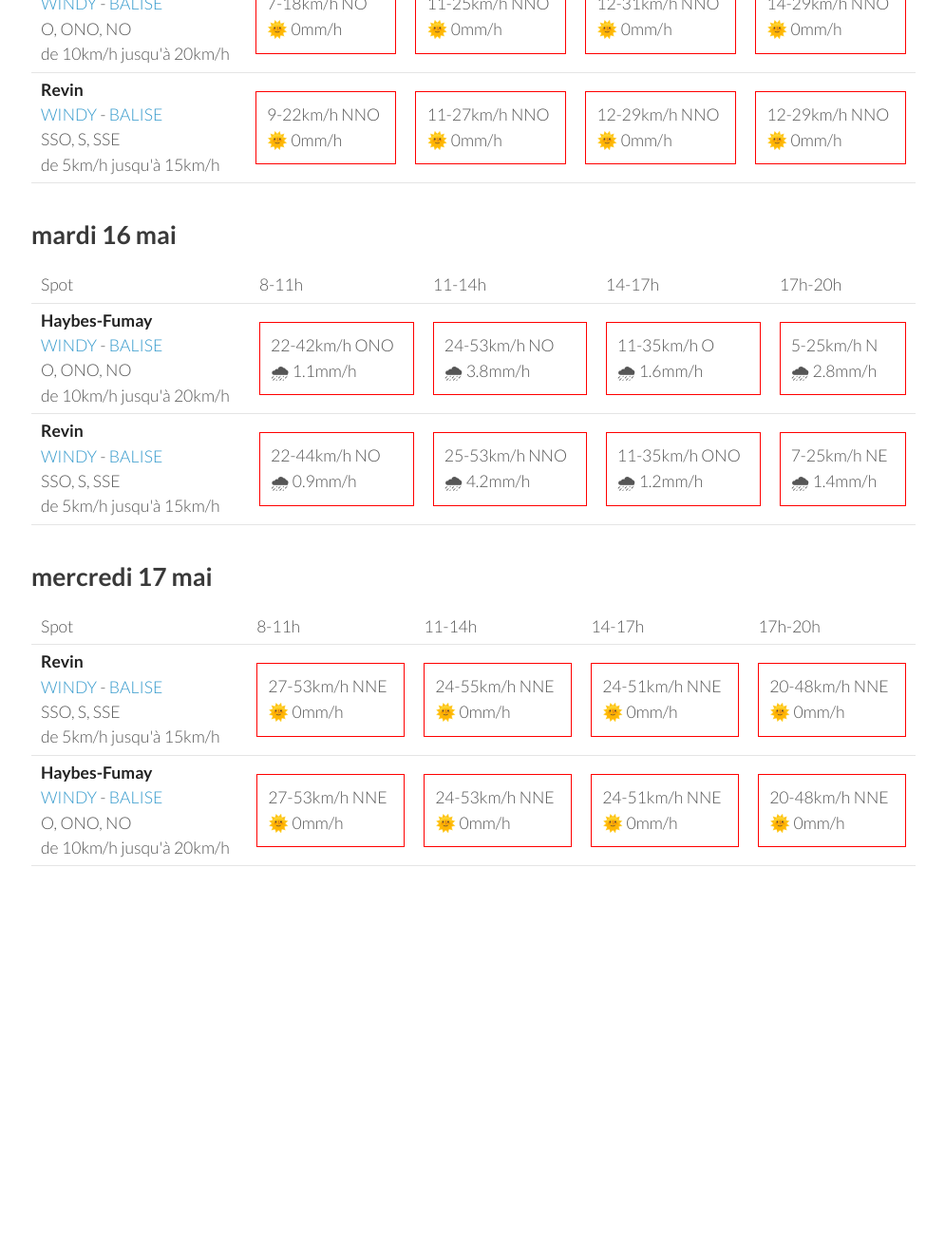
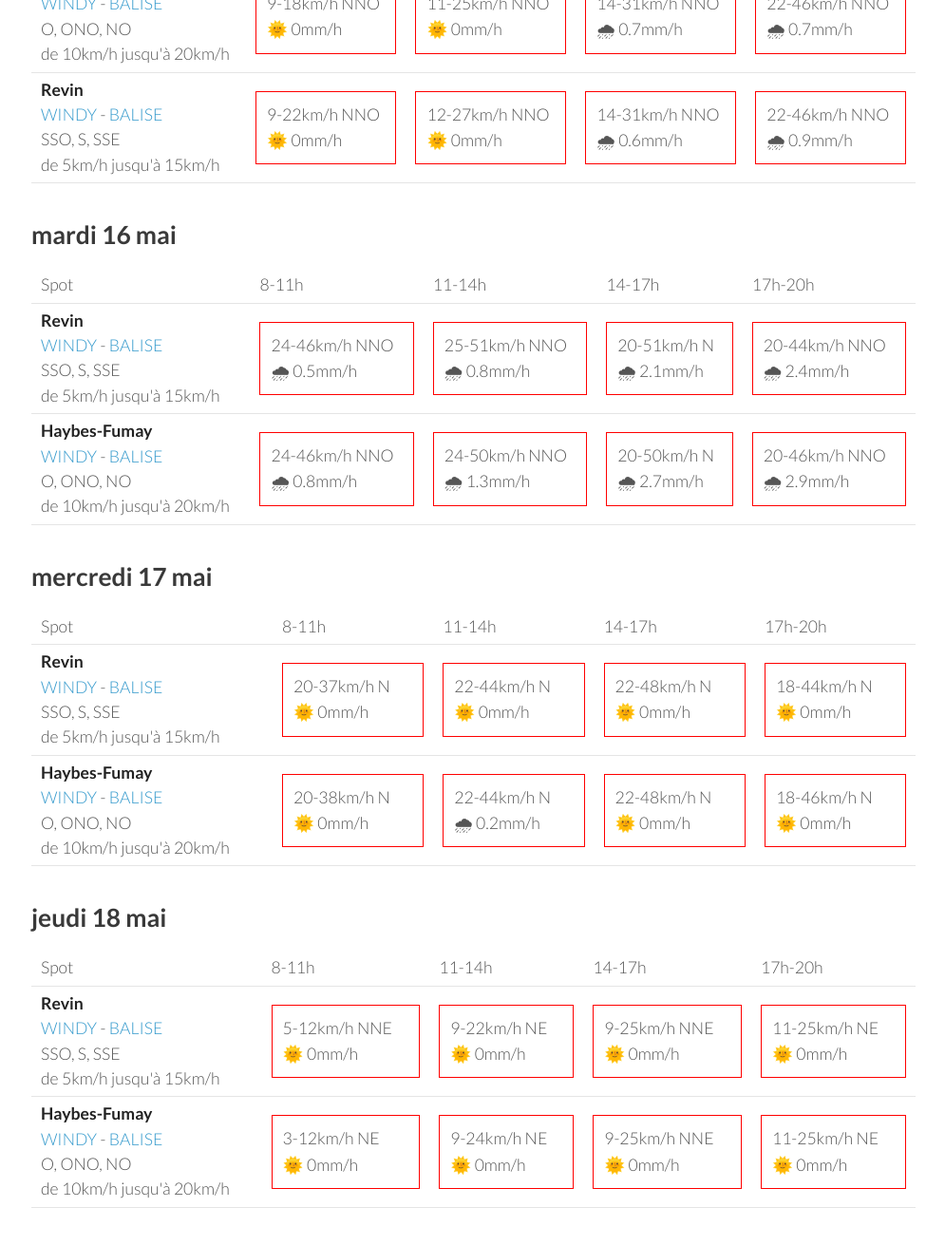
Before and after one commit to parapente-dans-le-nord/parapente-dans-le-nord.github.io, a Jekyll site: the page built from ardennes.markdown, in a window 1280 px wide and 1400 px high, scrolled down 1126 px. Shown: the top 1311 px of the window at 95% size, without its empty margins (25-1020 px from the left). Built offline with Jekyll 4.4.1, drawn with Linux system fonts in a browser that asks for light colours; before the commit the page ends 2166 px from its top, so only the background shows below that; some of the changed text lies outside the part shown.

Commit message:
update index.markdown

```diff
--- a/ardennes.markdown
+++ b/ardennes.markdown
@@ -96,10 +96,10 @@ page mise à jour le samedi 13 mai 06:10
 <tr>
         <td><strong>Haybes-Fumay</strong><br><a href="https://windy.com/49.998/4.715?49.913,4.738,10">WINDY</a> - <span class=""><a href="http://www.balisemeteo.com/balise.php?idBalise=104">BALISE</a> </span><br> <span class="vent-favorable">O, ONO, NO</span><br><span class="force-vent">de 10km/h jusqu'à 20km/h</span> </td>
 
-            <td><div class="not-flyable"><p>7-18km/h NO</p><p>🌞 0mm/h</p></div></td>
+            <td><div class="not-flyable"><p>9-18km/h NNO</p><p>🌞 0mm/h</p></div></td>
             <td><div class="not-flyable"><p>11-25km/h NNO</p><p>🌞 0mm/h</p></div></td>
-            <td><div class="not-flyable"><p>12-31km/h NNO</p><p>🌞 0mm/h</p></div></td>
-            <td><div class="not-flyable"><p>14-29km/h NNO</p><p>🌞 0mm/h</p></div></td>
+            <td><div class="not-flyable"><p>14-31km/h NNO</p><p>🌧 0.7mm/h</p></div></td>
+            <td><div class="not-flyable"><p>22-46km/h NNO</p><p>🌧 0.7mm/h</p></div></td>
 
 
     </tr>
@@ -107,9 +107,9 @@ page mise à jour le samedi 13 mai 06:10
         <td><strong>Revin</strong><br><a href="https://windy.com/49.948/4.625?49.543,4.625,8">WINDY</a> - <span class=""><a href="http://www.balisemeteo.com/balise.php?idBalise=5019">BALISE</a> </span><br> <span class="vent-favorable">SSO, S, SSE</span><br><span class="force-vent">de 5km/h jusqu'à 15km/h</span> </td>
 
             <td><div class="not-flyable"><p>9-22km/h NNO</p><p>🌞 0mm/h</p></div></td>
-            <td><div class="not-flyable"><p>11-27km/h NNO</p><p>🌞 0mm/h</p></div></td>
-            <td><div class="not-flyable"><p>12-29km/h NNO</p><p>🌞 0mm/h</p></div></td>
-            <td><div class="not-flyable"><p>12-29km/h NNO</p><p>🌞 0mm/h</p></div></td>
+            <td><div class="not-flyable"><p>12-27km/h NNO</p><p>🌞 0mm/h</p></div></td>
+            <td><div class="not-flyable"><p>14-31km/h NNO</p><p>🌧 0.6mm/h</p></div></td>
+            <td><div class="not-flyable"><p>22-46km/h NNO</p><p>🌧 0.9mm/h</p></div></td>
 
 
     </tr>
@@ -130,22 +130,22 @@ page mise à jour le samedi 13 mai 06:10
       <td>17h-20h</td>
     </tr>
 <tr>
-        <td><strong>Haybes-Fumay</strong><br><a href="https://windy.com/49.998/4.715?49.913,4.738,10">WINDY</a> - <span class=""><a href="http://www.balisemeteo.com/balise.php?idBalise=104">BALISE</a> </span><br> <span class="vent-favorable">O, ONO, NO</span><br><span class="force-vent">de 10km/h jusqu'à 20km/h</span> </td>
+        <td><strong>Revin</strong><br><a href="https://windy.com/49.948/4.625?49.543,4.625,8">WINDY</a> - <span class=""><a href="http://www.balisemeteo.com/balise.php?idBalise=5019">BALISE</a> </span><br> <span class="vent-favorable">SSO, S, SSE</span><br><span class="force-vent">de 5km/h jusqu'à 15km/h</span> </td>
 
-            <td><div class="not-flyable"><p>22-42km/h ONO</p><p>🌧 1.1mm/h</p></div></td>
-            <td><div class="not-flyable"><p>24-53km/h NO</p><p>🌧 3.8mm/h</p></div></td>
-            <td><div class="not-flyable"><p>11-35km/h O</p><p>🌧 1.6mm/h</p></div></td>
-            <td><div class="not-flyable"><p>5-25km/h N</p><p>🌧 2.8mm/h</p></div></td>
+            <td><div class="not-flyable"><p>24-46km/h NNO</p><p>🌧 0.5mm/h</p></div></td>
+            <td><div class="not-flyable"><p>25-51km/h NNO</p><p>🌧 0.8mm/h</p></div></td>
+            <td><div class="not-flyable"><p>20-51km/h N</p><p>🌧 2.1mm/h</p></div></td>
+            <td><div class="not-flyable"><p>20-44km/h NNO</p><p>🌧 2.4mm/h</p></div></td>
 
 
     </tr>
 <tr>
-        <td><strong>Revin</strong><br><a href="https://windy.com/49.948/4.625?49.543,4.625,8">WINDY</a> - <span class=""><a href="http://www.balisemeteo.com/balise.php?idBalise=5019">BALISE</a> </span><br> <span class="vent-favorable">SSO, S, SSE</span><br><span class="force-vent">de 5km/h jusqu'à 15km/h</span> </td>
+        <td><strong>Haybes-Fumay</strong><br><a href="https://windy.com/49.998/4.715?49.913,4.738,10">WINDY</a> - <span class=""><a href="http://www.balisemeteo.com/balise.php?idBalise=104">BALISE</a> </span><br> <span class="vent-favorable">O, ONO, NO</span><br><span class="force-vent">de 10km/h jusqu'à 20km/h</span> </td>
 
-            <td><div class="not-flyable"><p>22-44km/h NO</p><p>🌧 0.9mm/h</p></div></td>
-            <td><div class="not-flyable"><p>25-53km/h NNO</p><p>🌧 4.2mm/h</p></div></td>
-            <td><div class="not-flyable"><p>11-35km/h ONO</p><p>🌧 1.2mm/h</p></div></td>
-            <td><div class="not-flyable"><p>7-25km/h NE</p><p>🌧 1.4mm/h</p></div></td>
+            <td><div class="not-flyable"><p>24-46km/h NNO</p><p>🌧 0.8mm/h</p></div></td>
+            <td><div class="not-flyable"><p>24-50km/h NNO</p><p>🌧 1.3mm/h</p></div></td>
+            <td><div class="not-flyable"><p>20-50km/h N</p><p>🌧 2.7mm/h</p></div></td>
+            <td><div class="not-flyable"><p>20-46km/h NNO</p><p>🌧 2.9mm/h</p></div></td>
 
 
     </tr>
@@ -168,20 +168,20 @@ page mise à jour le samedi 13 mai 06:10
 <tr>
         <td><strong>Revin</strong><br><a href="https://windy.com/49.948/4.625?49.543,4.625,8">WINDY</a> - <span class=""><a href="http://www.balisemeteo.com/balise.php?idBalise=5019">BALISE</a> </span><br> <span class="vent-favorable">SSO, S, SSE</span><br><span class="force-vent">de 5km/h jusqu'à 15km/h</span> </td>
 
-            <td><div class="not-flyable"><p>27-53km/h NNE</p><p>🌞 0mm/h</p></div></td>
-            <td><div class="not-flyable"><p>24-55km/h NNE</p><p>🌞 0mm/h</p></div></td>
-            <td><div class="not-flyable"><p>24-51km/h NNE</p><p>🌞 0mm/h</p></div></td>
-            <td><div class="not-flyable"><p>20-48km/h NNE</p><p>🌞 0mm/h</p></div></td>
+            <td><div class="not-flyable"><p>20-37km/h N</p><p>🌞 0mm/h</p></div></td>
+            <td><div class="not-flyable"><p>22-44km/h N</p><p>🌞 0mm/h</p></div></td>
+            <td><div class="not-flyable"><p>22-48km/h N</p><p>🌞 0mm/h</p></div></td>
+            <td><div class="not-flyable"><p>18-44km/h N</p><p>🌞 0mm/h</p></div></td>
 
 
     </tr>
 <tr>
         <td><strong>Haybes-Fumay</strong><br><a href="https://windy.com/49.998/4.715?49.913,4.738,10">WINDY</a> - <span class=""><a href="http://www.balisemeteo.com/balise.php?idBalise=104">BALISE</a> </span><br> <span class="vent-favorable">O, ONO, NO</span><br><span class="force-vent">de 10km/h jusqu'à 20km/h</span> </td>
 
-            <td><div class="not-flyable"><p>27-53km/h NNE</p><p>🌞 0mm/h</p></div></td>
-            <td><div class="not-flyable"><p>24-53km/h NNE</p><p>🌞 0mm/h</p></div></td>
-            <td><div class="not-flyable"><p>24-51km/h NNE</p><p>🌞 0mm/h</p></div></td>
-            <td><div class="not-flyable"><p>20-48km/h NNE</p><p>🌞 0mm/h</p></div></td>
+            <td><div class="not-flyable"><p>20-38km/h N</p><p>🌞 0mm/h</p></div></td>
+            <td><div class="not-flyable"><p>22-44km/h N</p><p>🌧 0.2mm/h</p></div></td>
+            <td><div class="not-flyable"><p>22-48km/h N</p><p>🌞 0mm/h</p></div></td>
+            <td><div class="not-flyable"><p>18-46km/h N</p><p>🌞 0mm/h</p></div></td>
 
 
     </tr>
@@ -189,3 +189,39 @@ page mise à jour le samedi 13 mai 06:10
 </tbody>
 </table>
 {:/}
+## jeudi 18 mai
+
+{::nomarkdown}
+<table>
+  <tbody>
+    <tr>
+      <td>Spot</td>
+      <td>8-11h</td>
+      <td>11-14h</td>
+      <td>14-17h</td>
+      <td>17h-20h</td>
+    </tr>
+<tr>
+        <td><strong>Revin</strong><br><a href="https://windy.com/49.948/4.625?49.543,4.625,8">WINDY</a> - <span class=""><a href="http://www.balisemeteo.com/balise.php?idBalise=5019">BALISE</a> </span><br> <span class="vent-favorable">SSO, S, SSE</span><br><span class="force-vent">de 5km/h jusqu'à 15km/h</span> </td>
+
+            <td><div class="not-flyable"><p>5-12km/h NNE</p><p>🌞 0mm/h</p></div></td>
+            <td><div class="not-flyable"><p>9-22km/h NE</p><p>🌞 0mm/h</p></div></td>
+            <td><div class="not-flyable"><p>9-25km/h NNE</p><p>🌞 0mm/h</p></div></td>
+            <td><div class="not-flyable"><p>11-25km/h NE</p><p>🌞 0mm/h</p></div></td>
+
+
+    </tr>
+<tr>
+        <td><strong>Haybes-Fumay</strong><br><a href="https://windy.com/49.998/4.715?49.913,4.738,10">WINDY</a> - <span class=""><a href="http://www.balisemeteo.com/balise.php?idBalise=104">BALISE</a> </span><br> <span class="vent-favorable">O, ONO, NO</span><br><span class="force-vent">de 10km/h jusqu'à 20km/h</span> </td>
+
+            <td><div class="not-flyable"><p>3-12km/h NE</p><p>🌞 0mm/h</p></div></td>
+            <td><div class="not-flyable"><p>9-24km/h NE</p><p>🌞 0mm/h</p></div></td>
+            <td><div class="not-flyable"><p>9-25km/h NNE</p><p>🌞 0mm/h</p></div></td>
+            <td><div class="not-flyable"><p>11-25km/h NE</p><p>🌞 0mm/h</p></div></td>
+
+
+    </tr>
+
+</tbody>
+</table>
+{:/}
```
Also changed, not shown: other parts of ardennes.markdown (+1 -1 lines).
